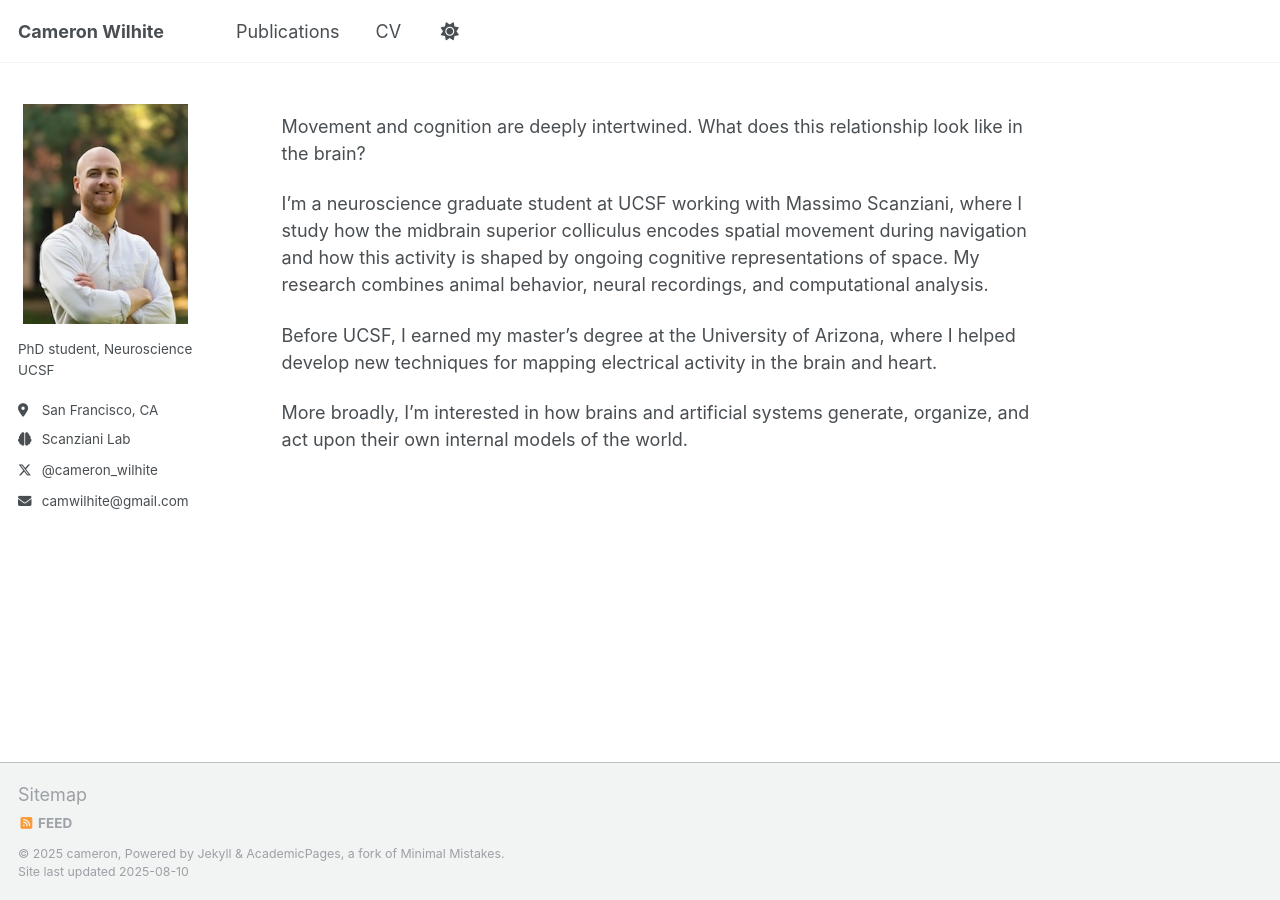
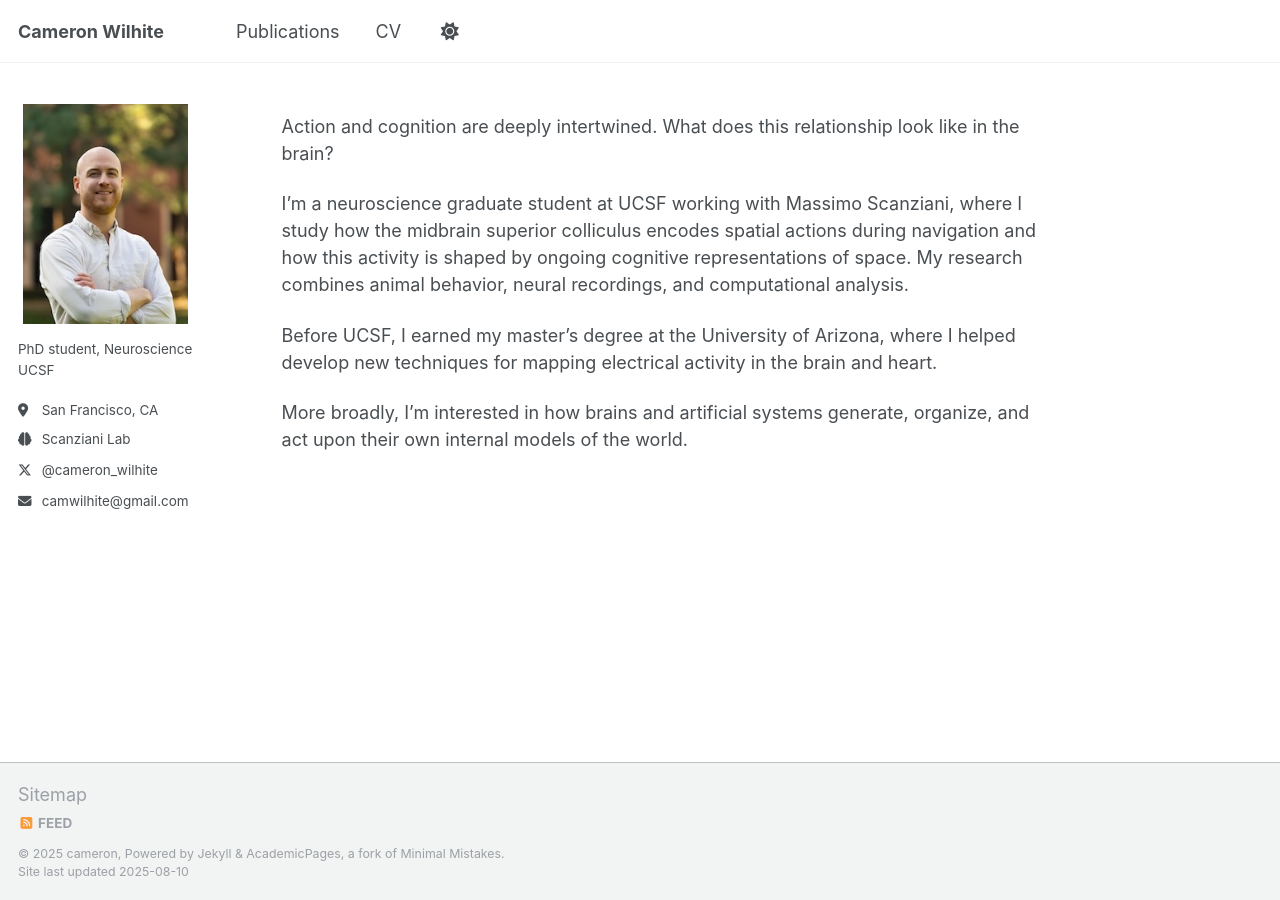
Before and after one commit to camwilhite/camwilhite.github.io, a Jekyll site: the page built from _pages/about.md, in a window 1280 px wide. Built offline with Jekyll 4.4.1, drawn with Linux system fonts in a browser that asks for light colours; a script that is not in the unit is left out.

Commit message:
Update about.md

```diff
--- a/_pages/about.md
+++ b/_pages/about.md
@@ -7,9 +7,9 @@ redirect_from:
   - /about.html
 ---
 
-Movement and cognition are deeply intertwined. What does this relationship look like in the brain?
+Action and cognition are deeply intertwined. What does this relationship look like in the brain?
 
-I'm a neuroscience graduate student at UCSF working with Massimo Scanziani, where I study how the midbrain superior colliculus encodes spatial movement during navigation and how this activity is shaped by ongoing cognitive representations of space. My research combines animal behavior, neural recordings, and computational analysis.
+I'm a neuroscience graduate student at UCSF working with Massimo Scanziani, where I study how the midbrain superior colliculus encodes spatial actions during navigation and how this activity is shaped by ongoing cognitive representations of space. My research combines animal behavior, neural recordings, and computational analysis.
 
 Before UCSF, I earned my master's degree at the University of Arizona, where I helped develop new techniques for mapping electrical activity in the brain and heart.
 
```
